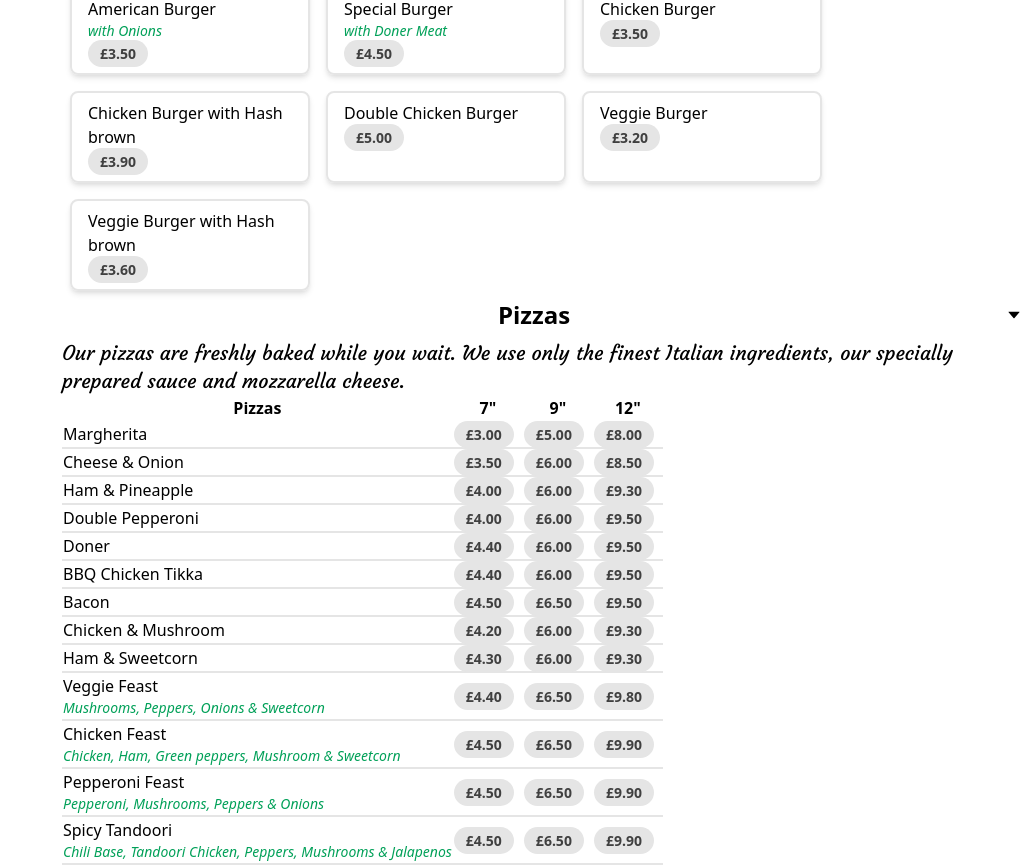
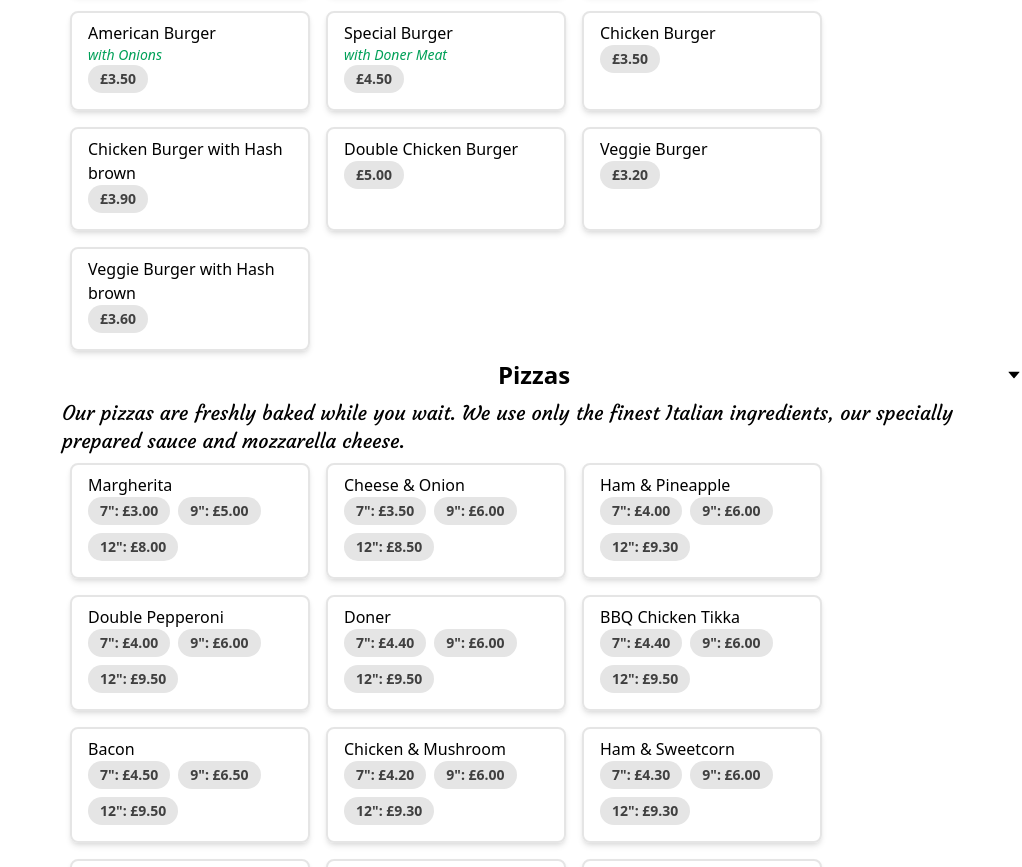
Before and after one commit to louannl/unitakeaway, a React (Create React App) app: page / in a window 1280 px wide. Shown: the part 1220-2087 px from the top of the page, without its empty margins (258-1280 px from the left). Built offline with nearby package versions, Linux system fonts and the light colour scheme.

Commit message:
changed column types to use similar default style

```diff
--- a/src/pages/Menu/itemList.js
+++ b/src/pages/Menu/itemList.js
@@ -16,6 +16,7 @@ export const ItemPrice = (props) => {
   return (
     <span
       className={tw(
+        'inline-block',
         'bg-gray-200',
         'rounded-full',
         'px-3 py-1',
@@ -26,7 +27,7 @@ export const ItemPrice = (props) => {
         props.className
       )}
     >
-      £{props.children}
+      {props.children}
     </span>
   );
 };
@@ -45,7 +46,7 @@ export const DefaultListType = (props) => {
     >
       <ItemName>{props.name}</ItemName>
       <ItemDescription>{props.description}</ItemDescription>
-      <ItemPrice>{props.price}</ItemPrice>
+      <ItemPrice>£{props.price}</ItemPrice>
     </div>
   );
 };
@@ -53,38 +54,33 @@ export const DefaultListType = (props) => {
 export const ColumnListType = (props) => {
   const items = props.items;
 
-  const headers = Object.keys(items[0].prices).map((head) => {
-    return <th>{head}</th>;
-  });
-
-  const tableContent = items.map((item) => {
-    const prices = Object.values(item.prices);
-    let priceContent = prices.map((price) => {
-      return (
-        <td>
-          <ItemPrice>{price}</ItemPrice>
-        </td>
+  let list = items.map((item) => {
+    let itemPrices = [];
+    for (const [key, value] of Object.entries(item.prices)) {
+      itemPrices.push(
+        <ItemPrice>
+          {key}: £{value}
+        </ItemPrice>
       );
-    });
+    }
 
     return (
-      <tr className="border-b-2">
-        <td>
-          <ItemName>{item.name}</ItemName>
-          <ItemDescription>{item.description}</ItemDescription>
-        </td>
-        {priceContent}
-      </tr>
+      <div
+        className={tw(
+          'border-2',
+          'rounded-lg',
+          'shadow-md',
+          'px-4 py-2',
+          'm-2',
+          'w-full sm:w-1/3 md:w-1/4'
+        )}
+      >
+        <ItemName>{item.name}</ItemName>
+        <ItemDescription>{item.description}</ItemDescription>
+        {itemPrices}
+      </div>
     );
   });
 
-  return (
-    <table className="table-auto">
-      <tr>
-        <th>{props.label}</th>
-        {headers}
-      </tr>
-      {tableContent}
-    </table>
-  );
+  return [list];
 };
```
